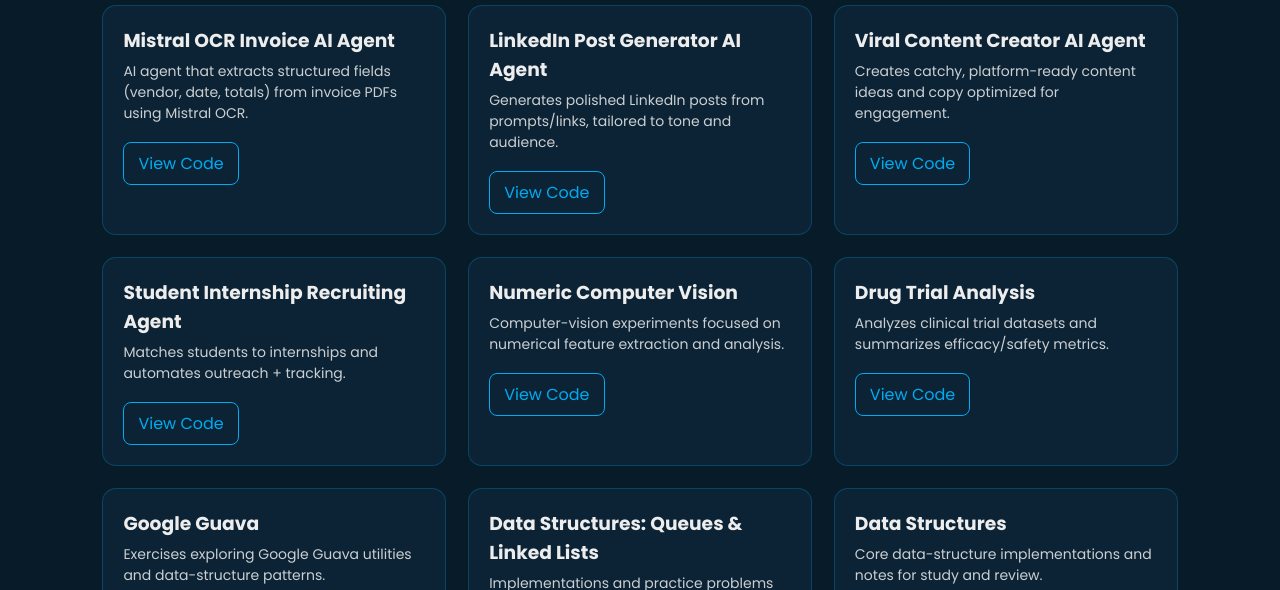
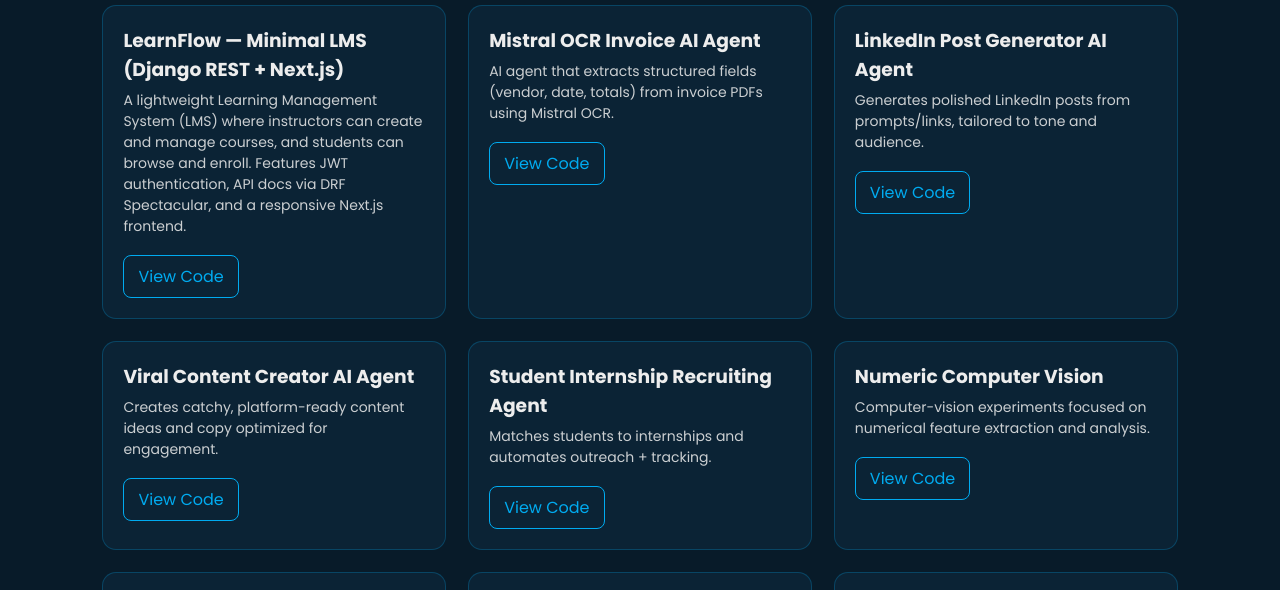
Before and after one commit to Aniruddha-M-Dhir/aniruddha-portfolio-websiste, a website: page Portfolio.html in a window 1280 px wide. Shown: the part 186-776 px from the top of the page. Drawn offline with Linux system fonts and the light colour scheme.

Commit message:
Add 'LearnFlow' project and update existing entries
Added a new project 'LearnFlow' to the portfolio and updated existing project entries.

```diff
--- a/Portfolio.html
+++ b/Portfolio.html
@@ -24,8 +24,20 @@
     <div class="container">
       <h1 class="section-title">Projects</h1>
 
+      <div class="projects-grid">
 
-      <div class="projects-grid">
+        <!-- NEW PROJECT -->
+        <article class="project-card">
+          <h3>LearnFlow — Minimal LMS (Django REST + Next.js)</h3>
+          <p>
+            A lightweight Learning Management System (LMS) where instructors can create and manage courses,
+            and students can browse and enroll. Features JWT authentication, API docs via DRF Spectacular,
+            and a responsive Next.js frontend.
+          </p>
+          <div class="actions">
+            <a class="btn outline" href="https://github.com/Aniruddha-M-Dhir/learnflow" target="_blank" rel="noreferrer">View Code</a>
+          </div>
+        </article>
 
         <!-- 1 -->
         <article class="project-card">
@@ -161,3 +173,9 @@
             <a class="btn outline" href="https://github.com/Aniruddha-M-Dhir/TicTacToe" target="_blank" rel="noreferrer">View Code</a>
           </div>
         </article>
+
+      </div>
+    </div>
+  </section>
+</body>
+</html>
```
Lines whose indentation alone changed are shown as unchanged.
